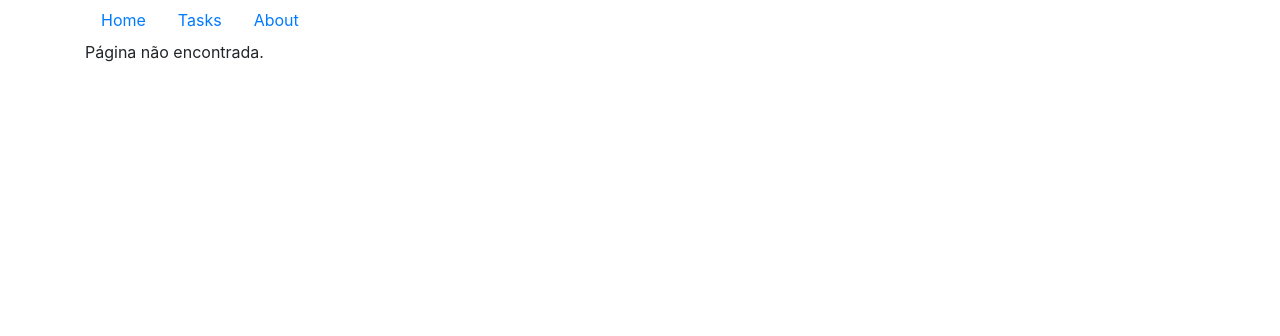
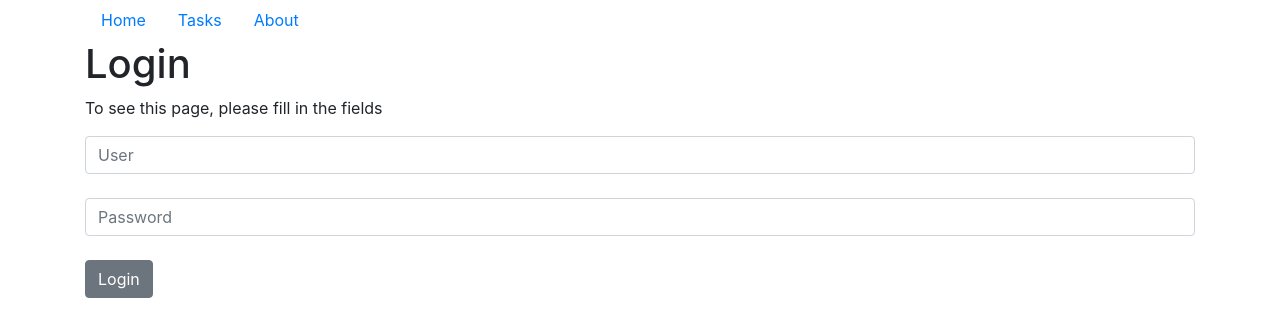
Before and after one commit to carollaginestra/react-login-example, a React (Create React App) app: page /login in a window 1280 px wide. Shown: the top 336 px of the page. Built offline with nearby package versions, Linux system fonts and the light colour scheme.

Commit message:
feat: creating login page and adjusting private route

```diff
--- a/src/components/Menu.js
+++ b/src/components/Menu.js
@@ -2,6 +2,8 @@ import React from 'react';
 
 import { Nav, NavItem, NavLink } from 'reactstrap';
 import { Link, withRouter } from 'react-router-dom';
+
+import { isAuthenticated, setAuthenticated } from '../utils/LoginManager';
 
 const Menu = (props) => {
     return (
@@ -21,6 +23,19 @@ const Menu = (props) => {
                     About
                 </Link>
             </NavItem>
+            {isAuthenticated() ? (
+                <NavItem>
+                    <NavLink
+                        href="#!"
+                        onClick={() => {
+                            setAuthenticated(false);
+                            props.history.push('/');
+                        }}
+                    >
+                        Logout
+                    </NavLink>
+                </NavItem>
+            ) : null }
         </Nav>
     )
 
--- a/src/pages/App.js
+++ b/src/pages/App.js
@@ -10,6 +10,8 @@ import './App.css';
 import HomePage from './HomePage';
 import AboutPage from './AboutPage';
 import TasksPage from './TasksPage';
+import LoginPage from './LoginPage';
+import PrivateRoute from '../components/PrivateRoute';
 import Menu from '../components/Menu';
 
 
@@ -22,8 +24,9 @@ class App extends Component {
 
           <Switch>
             <Route path="/" exact component={HomePage} />
-            <Route path="/tasks" component={TasksPage} />
+            <PrivateRoute path="/tasks" component={TasksPage} />
             <Route path="/about" component={AboutPage} />
+            <Route path="/login" component={LoginPage} />
             <Route render={() => {
               return (
                 <div>Página não encontrada.</div>
--- /dev/null
+++ b/src/pages/LoginPage.js
@@ -0,0 +1,58 @@
+import React, { Component } from 'react';
+
+import { Button, Input } from 'reactstrap';
+import { Prompt } from 'react-router-dom';
+
+import { setAuthenticated } from '../utils/LoginManager';
+
+class LoginPage extends Component {
+
+    state = {}
+
+    onLoginClick = () => {
+        this.setState(
+        {
+            user: '',
+            password: '',
+        },
+        () => {
+            setAuthenticated(true);
+            this.props.history.push('/');
+        }
+        )
+    }
+
+    onInputChange = event => {
+        const { name, value } = event.target
+        this.setState({
+            [name]: value
+        })
+    }
+
+    render() {
+        const { user, password } = this.state;
+        const blockBrowsing = Boolean(user || password);
+        return (
+        <div>
+            <h1>Login</h1>
+            <p>To see this page, please fill in the fields</p>
+            <Prompt
+                when={blockBrowsing}
+                message="Do you want to leave the login page?"
+                role="alert"
+            />
+            <Input type="text" name="user" placeholder="User"
+                onChange={this.onInputChange} />
+                <br />
+            <Input type="password" name="password" placeholder="Password"
+                onChange={this.onInputChange} />
+                <br />
+            <Button onClick={this.onLoginClick}>
+                Login
+            </Button>
+        </div>
+        )
+    }
+}
+
+export default LoginPage;
```
